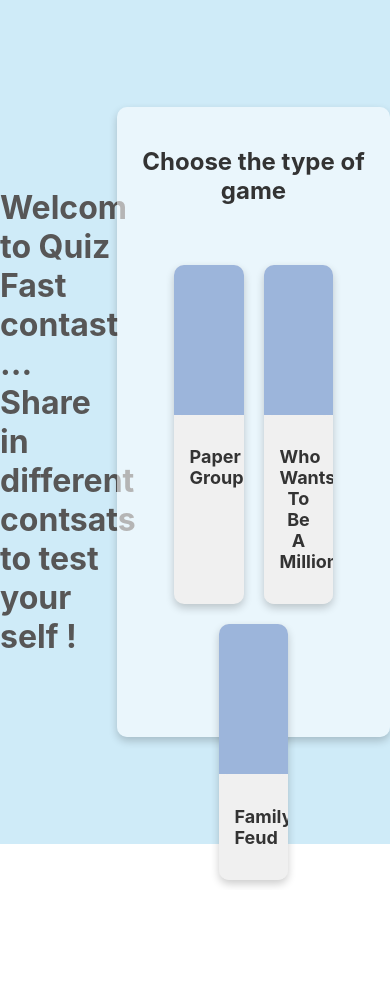
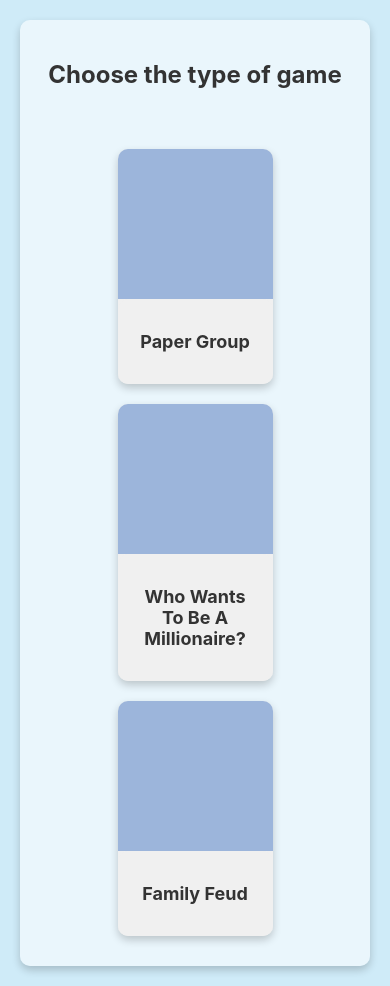
Before and after one commit to Zaina202/Quiz-Night, a React (Create React App) app: page / in a window 390 px wide. Before the commit the page ends 890 px from the top, so only its background shows below. Built offline with nearby package versions, Linux system fonts and the light colour scheme.

Commit message:
responsive screens

```diff
--- a/src/pages/MillionaireGame/WelcomePage1.jsx
+++ b/src/pages/MillionaireGame/WelcomePage1.jsx
@@ -2,13 +2,14 @@
 import { Link } from 'react-router-dom';
 import styles from '../PaperGroup/WelcomePage.module.css';
 import style from './WelcomePage1.module.css';
+import paperGroupImage from '../../images/paperGroup.jpg';
 
 
 
 const WelcomePage1 = () => {
   return (
     <div className={styles.container}>
-      <h1>Welcom to Quiz Fast contast ... Share in different contsats to test your self !</h1>
+      <h1>Welcome to Quiz Fast contast ... Share in different contsats to test your self !</h1>
       <div className={styles.mainContainer}>
         <h2>Choose the type of game</h2>
         <div className={styles.themeContainer}>
--- a/src/pages/MillionaireGame/WelcomePage1.module.css
+++ b/src/pages/MillionaireGame/WelcomePage1.module.css
@@ -56,11 +56,11 @@
     display: flex;
     justify-content: center;
     align-items: center;
+
   }
 
-  .cardFront {
-    background-color: #4f7399;
-  }
+
+
 
   .cardBack {
     background-color: #7690d6;
@@ -71,3 +71,9 @@
     color: white;
     margin: 5px;
   }
+  .cardImage {
+    background-size: cover;
+    background-position: center;
+    width: 100%;
+    height: 100%;
+  }
--- a/src/pages/PaperGroup/WelcomePage.module.css
+++ b/src/pages/PaperGroup/WelcomePage.module.css
@@ -1,6 +1,6 @@
 .container {
   margin: 0;
-    height: 100vh;
+  min-height: 100vh; /* Changed height to min-height to accommodate smaller screens */
   display: flex;
   justify-content: center;
   align-items: center;
@@ -11,11 +11,12 @@
   background-color: #ffffff8f;
   color: #333;
   text-align: center;
-    height: 70vh;
-    width: 60%;
+  padding: 20px;
   border-radius: 10px;
   box-shadow: 0 4px 8px rgba(0, 0, 0, 0.2);
-    padding: 20px;
+  width: 60%;
+  max-width: 800px; /* Added a maximum width to prevent the container from becoming too wide */
+  margin: 20px; /* Added margin for spacing on smaller screens */
 }
 
   .themeContainer {
@@ -54,3 +55,15 @@
     font-size: 18px;
     font-weight: bold;
   }
+  @media (max-width: 768px) {
+    .mainContainer {
+      width: 80%; /* Adjust the width for smaller screens */
+    }
+    .theme{
+      width: 50%;
+    }
+
+    h1 {
+      display: none; /* Hide the h1 text on smaller screens */
+    }
+  }
```
Also changed, not shown: src/images/paperGroup.jpg (added). Lines whose indentation alone changed are shown as unchanged.
